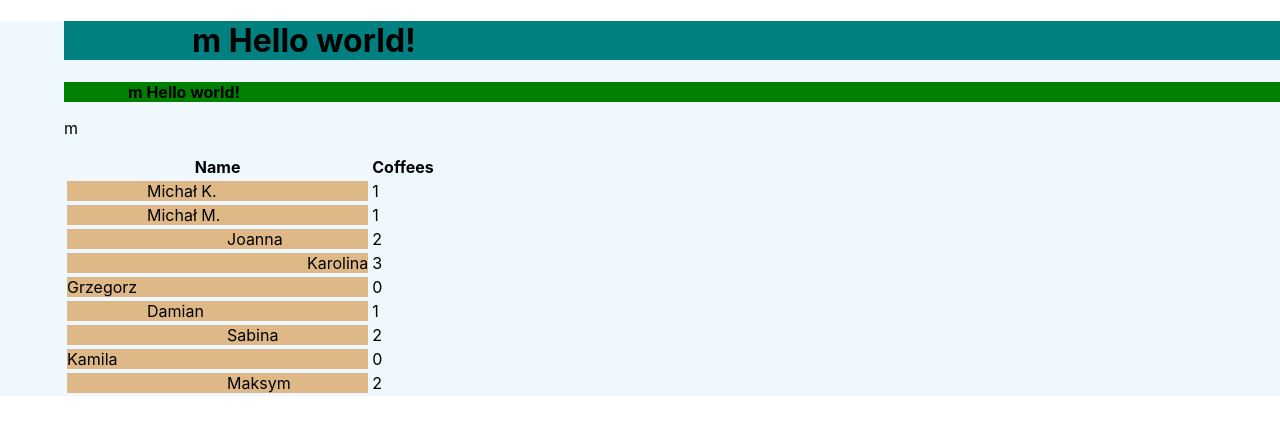
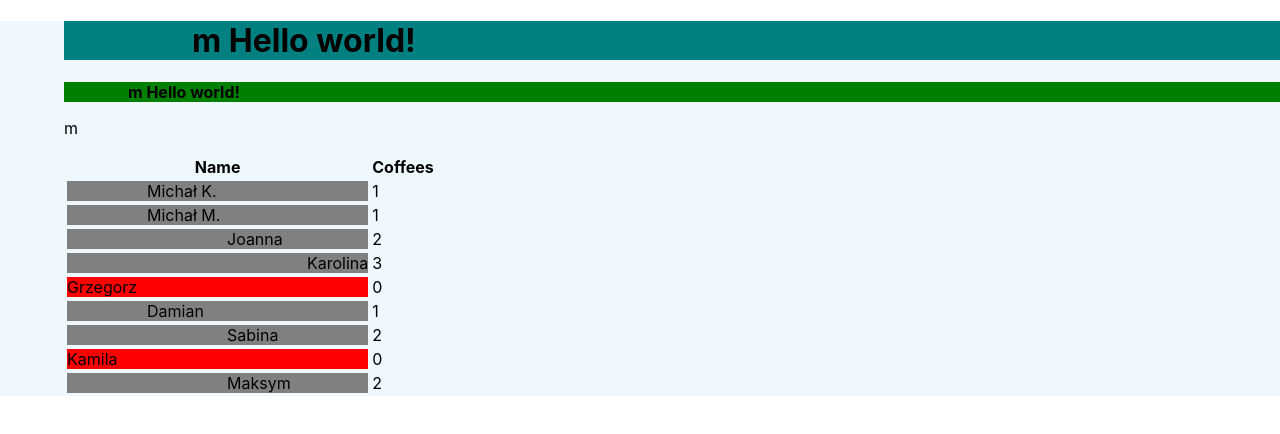
Before and after one commit to argasek/codebrainers-2020-02, a React (Create React App) app: page / in a window 1280 px wide. Shown: the top 434 px of the page. Built offline with nearby package versions, Linux system fonts and the light colour scheme.

Commit message:
adding color to zero coffees values

```diff
--- a/src/components/student-list/Student.jsx
+++ b/src/components/student-list/Student.jsx
@@ -8,6 +8,7 @@ const Student = (props) => {
     const coffees = props.studentCoffees;
     const divStyle = {
       paddingLeft: coffees * 5 + 'em',
+        backgroundColor: coffees===0 ? 'red':'grey'
     };
 
     return (
```
